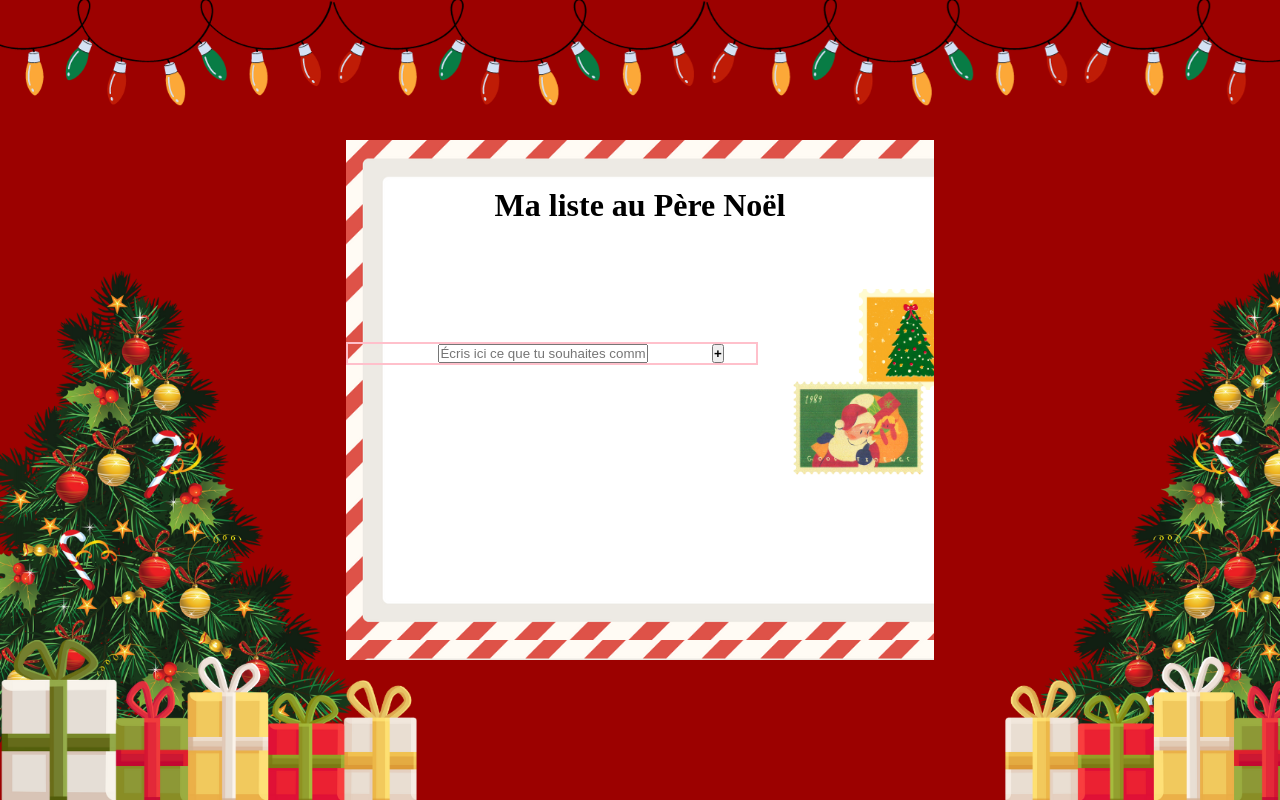
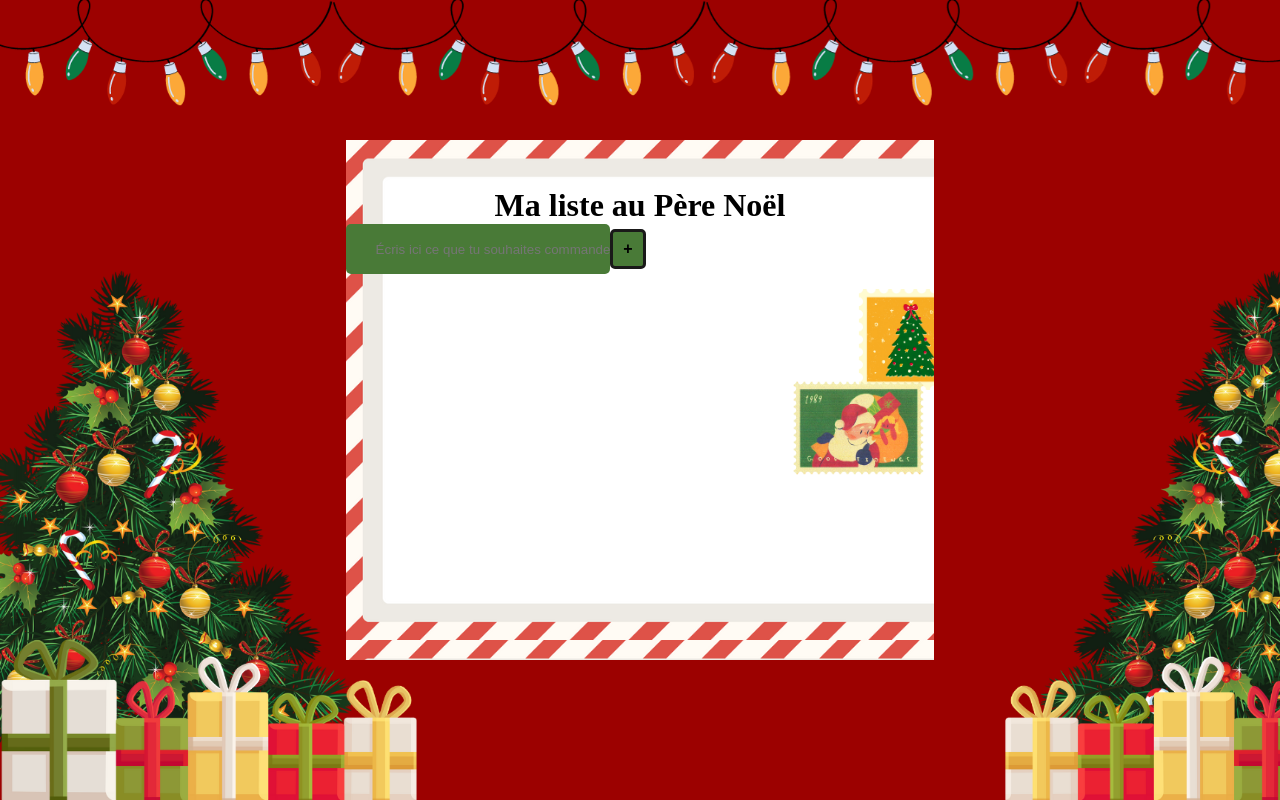
Before and after one commit to hlnvrnt/Noel-en-un-clic, a React (Vite) app in the folder noel-en-un-clic/: page / in a window 1280 px wide. Built offline with nearby package versions, Linux system fonts and the light colour scheme.

Commit message:
tentative de push

```diff
--- a/noel-en-un-clic/src/pages/Wishlist.jsx
+++ b/noel-en-un-clic/src/pages/Wishlist.jsx
@@ -13,7 +13,7 @@ export default function Wishlist() {
 							type="text"
 							placeholder="Écris ici ce que tu souhaites commander"
 						/>
-						<button type="submit">
+						<button className="submit" type="submit">
 							<strong>+</strong>
 						</button>
 					</form>
--- a/noel-en-un-clic/src/styles/_Wishlist.scss
+++ b/noel-en-un-clic/src/styles/_Wishlist.scss
@@ -20,16 +20,36 @@
 		}
 
 		.form-wrapper {
-			border: 2px solid pink;
-            padding-left: 10%;
-           margin-top: 20%;
-			width: 70%;
+			// 	border: 2px solid pink;
+			//     padding-left: 5%;
+			//    margin-top: 10%;
+			// 	width: 70%;
 			display: flex;
 			justify-content: space-around;
 			align-items: center;
+			border-style: none;
+			height: 50px;
+			width: 300px;
 			.input {
-              width: 60%;
+				border-style: none;
+				background-color: #497a37;
+                color: white;
+				height: 50px;
+				width: 300px;
+				border-radius: 5px;
+				padding-left: 30px;
 			}
+		}
+		.submit {
+			background-color: #497A37;
+			font-size: calc(var(--font-size-standard) * 1.2);
+			color: var(--primary-color);
+			border-style: none;
+			border: 3px solid #1a1919;
+			border-radius: 5px;
+			width: 40px;
+			height: 40px;
+			cursor: pointer;
 		}
 	}
 }
```
